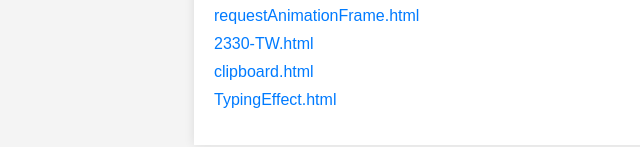
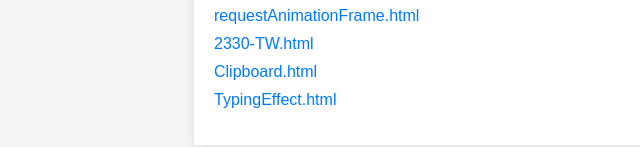
Before and after one commit to louisxie0830/javascript-practice, a website: page index.html in a window 1280 px wide. Shown: the part 1177-1324 px from the top of the page, 126-766 px from the left. Drawn offline with Linux system fonts and the light colour scheme.

Commit message:
fix: update index.html

```diff
--- a/index.html
+++ b/index.html
@@ -88,7 +88,7 @@
             <li><a href="openDefaultBroserAtLine.html">openDefaultBroserAtLine.html</a></li>
             <li><a href="requestAnimationFrame.html">requestAnimationFrame.html</a></li>
             <li><a href="2330-TW.html">2330-TW.html</a></li>
-            <li><a href="clipboard.html">clipboard.html</a></li>
+            <li><a href="Clipboard.html">Clipboard.html</a></li>
             <li><a href="TypingEffect.html">TypingEffect.html</a></li>
         </ul>
     </div>
```
